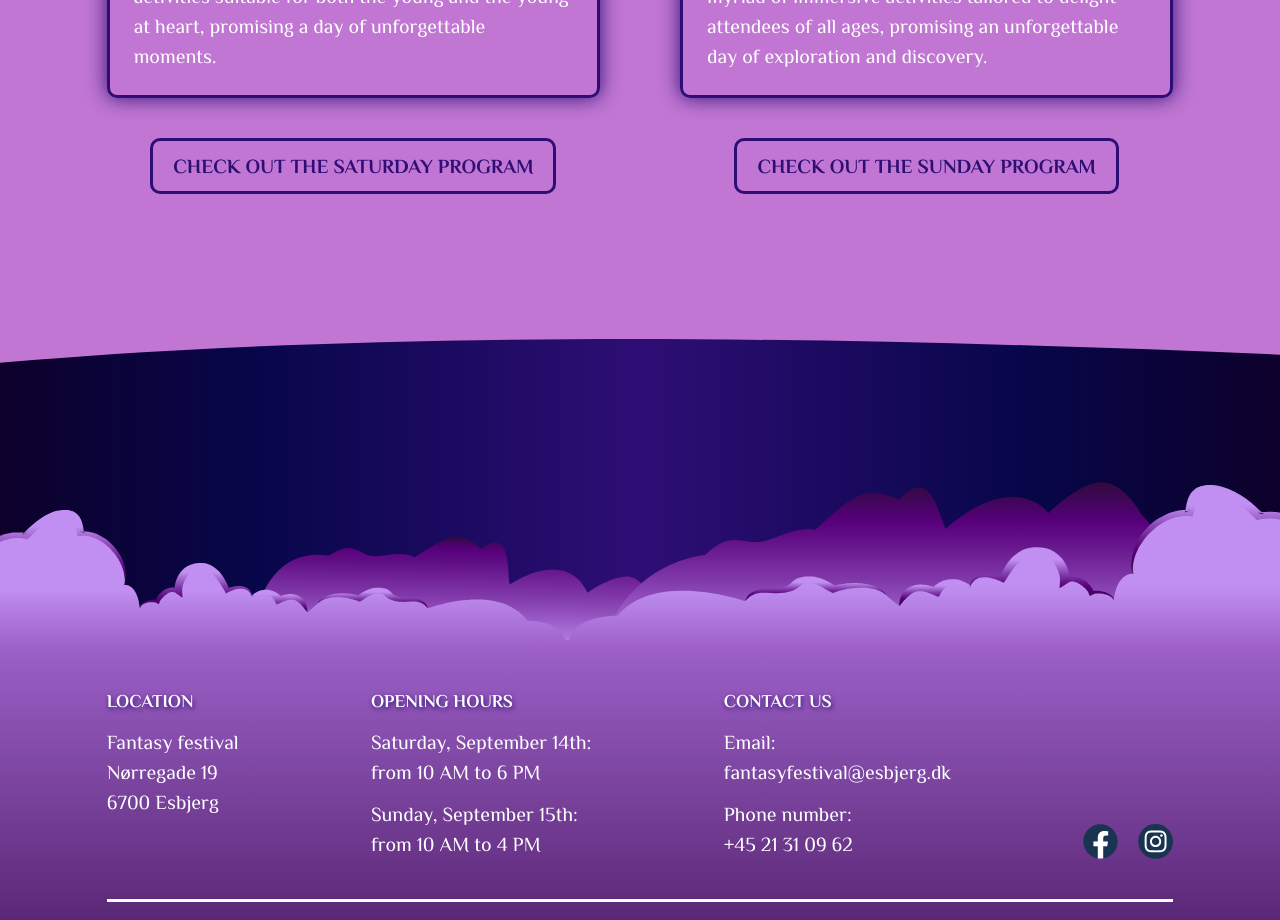
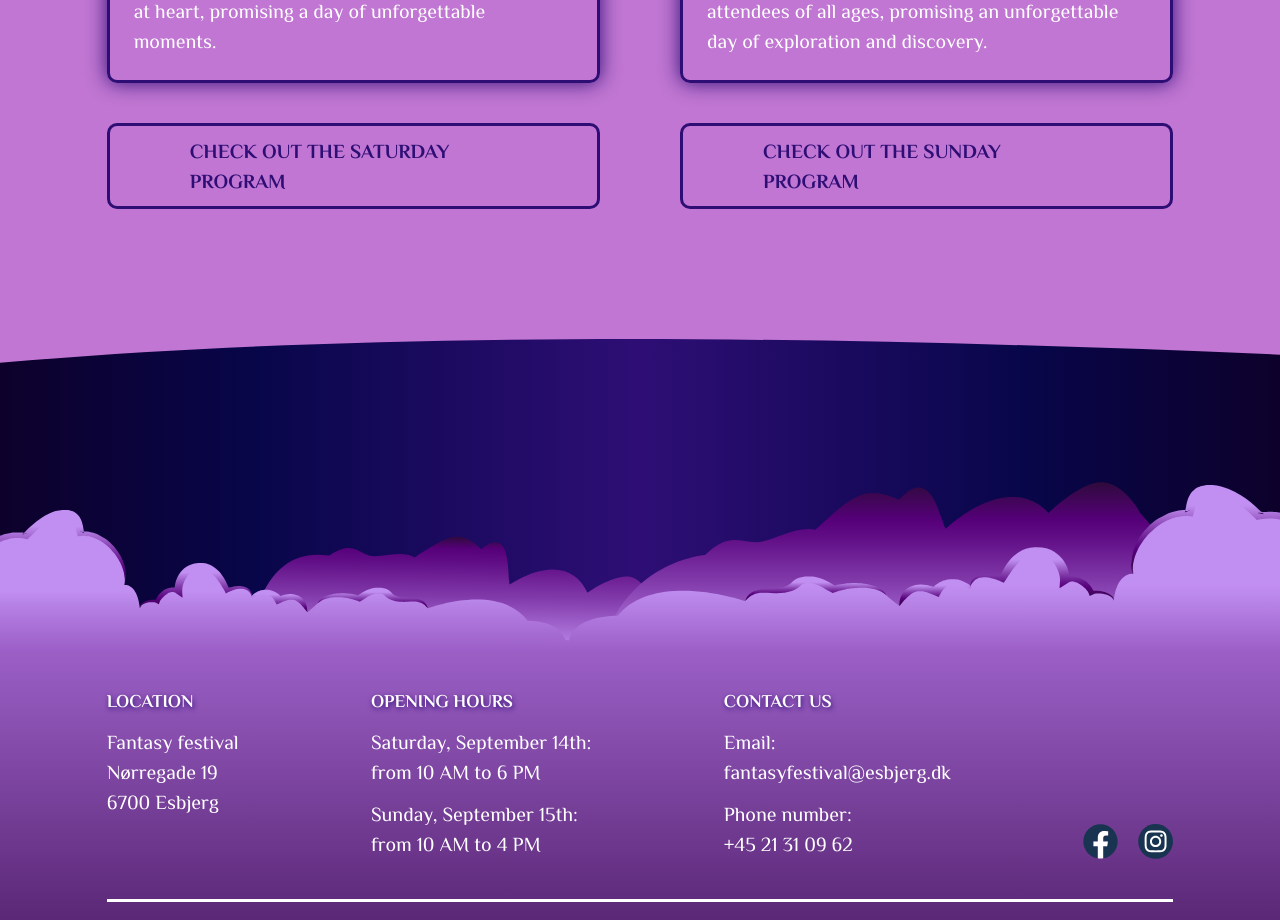
Before and after one commit to andreahuncikova/fantasyfestival, a Vue app: page /program in a window 1280 px wide. Shown: the part 1420-2340 px from the top of the page. Built offline with nearby package versions, Linux system fonts and the light colour scheme.

Commit message:
program buttons

```diff
--- a/src/assets/main.css
+++ b/src/assets/main.css
@@ -68,17 +68,17 @@ p {
 }
 
 .images {
-    box-shadow: 0 0 20px var(--vt-c-purple); /* Adjust the values as needed */
+    box-shadow: 0 0 20px var(--vt-c-purple);
     border: 3px solid var(--vt-c-purple);
-    border-radius: 10px; /* Optional: Add border radius for rounded corners */
-    overflow: hidden; /* Optional: Ensure that the shadow doesn't overflow */
+    border-radius: 10px;
+    overflow: hidden;
 }
 
 .imagesblue {
-    box-shadow: 0 0 20px var(--vt-c-dark); /* Adjust the values as needed */
+    box-shadow: 0 0 20px var(--vt-c-dark);
     border: 3px solid var(--vt-c-dark);
-    border-radius: 10px; /* Optional: Add border radius for rounded corners */
-    overflow: hidden; /* Optional: Ensure that the shadow doesn't overflow */
+    border-radius: 10px;
+    overflow: hidden;
 }
 
 .button {
@@ -102,9 +102,9 @@ p {
     position: absolute;
     top: 100;
     right: 0;
-    width: 30%; /* Adjust the width as needed */
+    width: 30%;
     height: 60%;
-    z-index: 1; /* Ensure moon is behind the map */
+    z-index: 1;
 }
 
 .buttonblue {
@@ -122,7 +122,7 @@ p {
 }
 
 .buttonblue:hover {
-    color: #fff; /* White text on hover */
+    color: #fff;
     background-color: var(--vt-c-dark);
     border-color: var(--vt-c-dark);
     transition: 0.3s;
--- a/src/views/HomeView.vue
+++ b/src/views/HomeView.vue
@@ -1,6 +1,6 @@
 <template>
   <main>
-    <div class="hero relative h-screen overflow-hidden cursor-pointer" @click="scrollToContent">
+    <div class="hero pt-10 relative h-screen overflow-hidden cursor-pointer" @click="scrollToContent">
       <video class="w-full h-full object-cover" autoplay loop muted playsinline>
         <source src="@/assets/fantasytitle.mp4" type="video/mp4">
       </video>
--- a/src/views/ProgramView.vue
+++ b/src/views/ProgramView.vue
@@ -52,4 +52,25 @@
     background-image: url('@/assets/backgroundsmaller.svg');
 }
 
+.buttonblue {
+    display: inline-block;
+    font-size: 20px;
+    padding: 10px 80px;
+    border: 3px solid var(--vt-c-dark);
+    color: var(--vt-c-dark);
+    border-radius: 10px;
+    cursor: pointer;
+    text-decoration: none;
+    font-weight: 700;
+    transition: 0.3s;
+    font-family: 'Philosopher', sans-serif;
+}
+
+.buttonblue:hover {
+    color: #fff;
+    background-color: var(--vt-c-dark);
+    border-color: var(--vt-c-dark);
+    transition: 0.3s;
+}
+
 </style>
--- a/src/views/TransportView.vue
+++ b/src/views/TransportView.vue
@@ -1,6 +1,6 @@
 <template>
     <main>
-    <div class="container pt-32 flex content-center">
+    <div class="container pt-40 flex content-center">
         <div class="row flex flex-row">
             <div class="col w-1/12"></div>
             <div class="col w-8/12">
```
